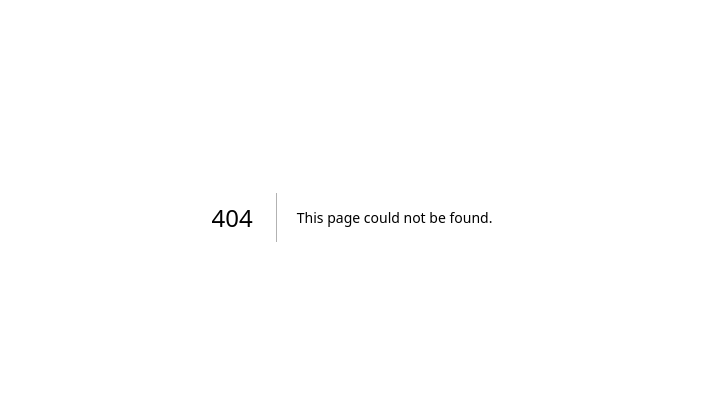
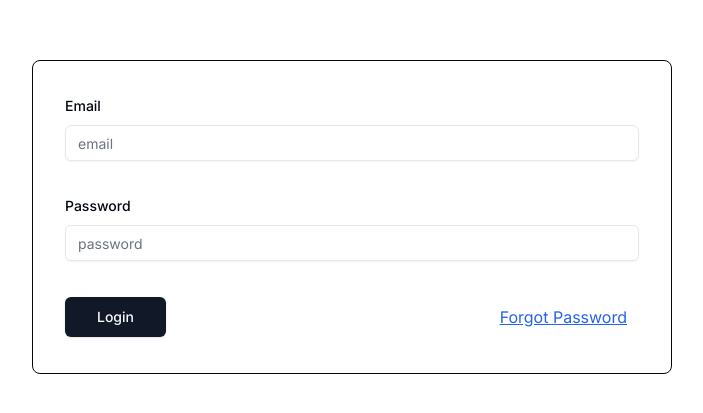
Before and after one commit to gdsc-nits-org/guidancegrid-frontend, a Next.js app: page /login in a window 1280 px wide. Before the commit this address had no page. Shown: the part 183-596 px from the top of the page, without its empty margins (288-991 px from the left). Built offline with nearby package versions, Linux system fonts and the light colour scheme.

Commit message:
add: Btns

```diff
--- a/src/app/(auth)/create-user/page.tsx
+++ b/src/app/(auth)/create-user/page.tsx
@@ -42,11 +42,9 @@ export default function CreateAccountPage() {
   const router = useSearchParams();
   const { push } = useRouter();
   const [email, setEmail] = useState("");
+  const [isDisabled, setIsDisabled] = useState(false);
 
-  if(!router.get("token")){
-    push('/error');
-  }
-  const token = router.get("token");
+  const token: string = router.get("token") ?? "";
 
   const form = useForm<z.infer<typeof formSchema>>({
     resolver: zodResolver(formSchema),
@@ -58,9 +56,8 @@ export default function CreateAccountPage() {
     },
   });
 
-  const onSubmit = async (values: z.infer<typeof formSchema>) => {
+  const accountCreation = async(values: z.infer<typeof formSchema>) => {
     const { username, firstName, lastName, password } = values;
-    try {
     const res = await fetch(
       `${env.NEXT_PUBLIC_BACKEND_URI}/auth/create-user`,
       {
@@ -79,15 +76,26 @@ export default function CreateAccountPage() {
     );
 
     const data = await res.json();
+    if (data.status === 200) {
+      return {msg: "Account created successfully"};
+    }
+    throw { msg: data.msg };
+  }
 
-      if (data.status === 200) {
-        toast.success("Account created");
-      } else {
-        toast.error("Account not created");
-      }
-    } catch (err) {
-      toast.error("Error creating account");
-    }
+  const onSubmit = async (values: z.infer<typeof formSchema>) => {
+    setIsDisabled(true);
+    toast.promise(accountCreation(values), {
+      loading: "Creating Account...",
+      success: (data: {msg: string}) => {
+        setIsDisabled(false);
+        return data.msg;
+      },
+      error: (e) => {
+        setIsDisabled(false);
+        if(e.msg) return e.msg;
+        else return "Error creating account";
+      },
+    });
   };
 
   useEffect(()=>{
@@ -99,7 +107,7 @@ export default function CreateAccountPage() {
         push('/error')
       }
     })()
-  },[])
+  },[push, token])
 
   return (
     <Form {...form}>
@@ -172,7 +180,7 @@ export default function CreateAccountPage() {
               </FormItem>
             )}
           />
-          <Button type="submit" size="lg">Submit</Button>
+          <Button type="submit" size="lg" disabled={isDisabled}>Submit</Button>
         </form>
       </div>
     </Form>
--- /dev/null
+++ b/src/app/(auth)/login/page.tsx
@@ -0,0 +1,92 @@
+"use client";
+
+import { useForm } from "react-hook-form";
+import { zodResolver } from "@hookform/resolvers/zod";
+import { z } from "zod";
+import Link from "next/link";
+
+import { Button } from "@/components/ui/button";
+import {
+  Form,
+  FormControl,
+  FormField,
+  FormItem,
+  FormLabel,
+  FormMessage,
+} from "@/components/ui/form";
+import { Input } from "@/components/ui/input";
+
+const formSchema = z.object({
+  email: z.string().email({
+    message: "Invalid email address",
+  }),
+  password: z.string().min(8, {
+    message: "Password must be at least 8 characters long",
+  }),
+});
+
+export default function Login() {
+  const form = useForm<z.infer<typeof formSchema>>({
+    resolver: zodResolver(formSchema),
+    defaultValues: {
+      email: "",
+      password: "",
+    },
+  });
+
+  const onSubmit = async (values: z.infer<typeof formSchema>) => {
+    const { email, password } = values;
+    console.log(email, password);
+  };
+  return (
+    <Form {...form}>
+      <div className="h-full flex items-center justify-center">
+        <form
+          onSubmit={form.handleSubmit(onSubmit)}
+          className="space-y-8 m-auto w-5/6 lg:w-1/2 p-8 border border-gray-950 rounded-lg "
+        >
+          <FormField
+            control={form.control}
+            name="email"
+            render={({ field }) => (
+              <FormItem>
+                <FormLabel>Email</FormLabel>
+                <FormControl>
+                  <Input placeholder="email" {...field} />
+                </FormControl>
+                <FormMessage />
+              </FormItem>
+            )}
+          />
+          <FormField
+            control={form.control}
+            name="password"
+            render={({ field }) => (
+              <FormItem>
+                <FormLabel>Password</FormLabel>
+                <FormControl>
+                  <Input type="password" placeholder="password" {...field} />
+                </FormControl>
+                <FormMessage />
+              </FormItem>
+            )}
+          />
+          <div className="flex flex-col justify-center items-center md:flex-row md:justify-between">
+            <Button
+              size="lg"
+              variant="default"
+            >
+              Login
+            </Button>
+            <Link
+              href="#"
+              className="m-3 text-blue-600 underline hover:text-blue-900"
+            >
+              Forgot Password
+            </Link>
+          </div>
+        </form>
+      </div>
+    </Form>
+  );
+}
--- a/src/app/(auth)/verify/page.tsx
+++ b/src/app/(auth)/verify/page.tsx
@@ -42,16 +42,15 @@ export default function Verify() {
     isValidMail = true;
     if (isValidMail) {
       setIsDisabled(true);
-      setTimeout(() => {
-        setIsDisabled(false);
-      }, 5000); // 5 minutes
 
       toast.promise(sendVerificationMail(emailref.current?.value || ""), {
         loading: "Sending Email...",
         success: (data: { msg: string; status: string }) => {
+          setIsDisabled(false);
           return data.msg;
         },
         error: (e) => {
+          setIsDisabled(false);
           if(e.msg) return e.msg;
           else return "Error sending Email. Please try again later.";
         },
--- a/src/app/page.tsx
+++ b/src/app/page.tsx
@@ -1,10 +1,14 @@
 "use client";
-import { Button } from "@/components/ui/button";
-import { toast } from "sonner";
+import Link from "next/link";
+import { useRouter } from "next/navigation";
+
 export default function Home() {
+  const { push } = useRouter();
   return (
-    <div className="prose">
+    <div className="prose h-full flex flex-col md:flex-row justify-center items-center ">
       <h1>GUIDANCE GRID FRONTEND</h1>
+    <Link href={"/verify"} className="p-2 border border-black rounded m-3 hover:bg-black hover:text-white">Sign up</Link>
+    <Link href={"/login"} className="p-2 border border-black rounded m-3 hover:bg-black hover:text-white">Log in</Link>
     </div>
   );
 }
```
Lines whose indentation alone changed are shown as unchanged.
